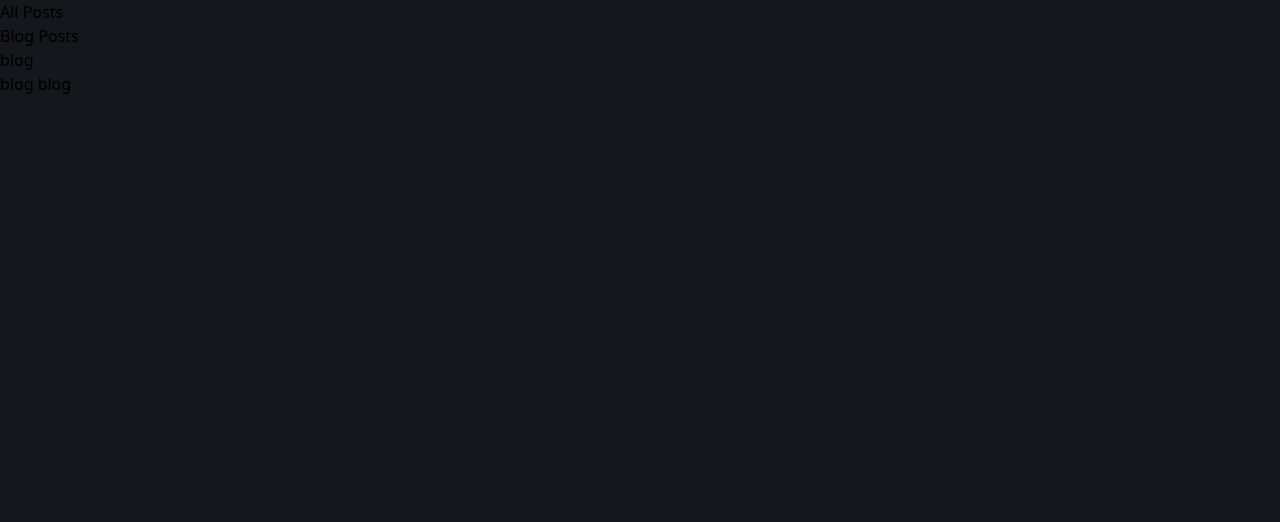
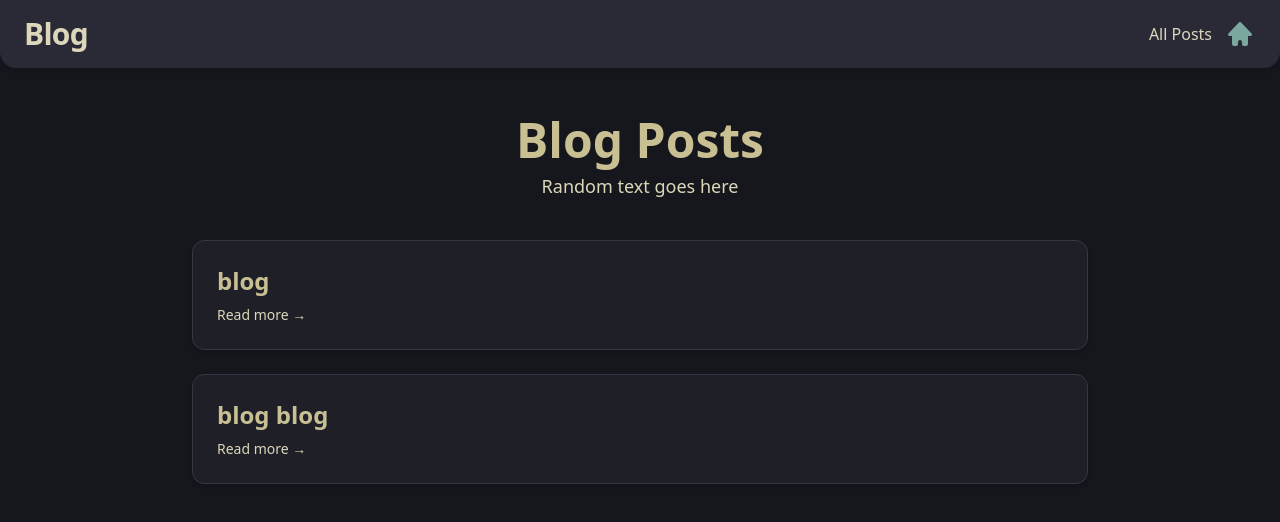
Before and after one commit to HasSak-47/oneoffs, a React (Vite) app: page /oneoffs/blog in a window 1280 px wide. Shown: the top 522 px of the page. Built offline with nearby package versions, Linux system fonts and the light colour scheme.

Commit message:
finished blog (i think) and made it more fancy

```diff
--- a/src/Blog.tsx
+++ b/src/Blog.tsx
@@ -3,6 +3,7 @@ import { useEffect, useState } from 'react';
 import { Result, try_catch } from './result';
 import Markdown from 'react-markdown';
 import remarkGfm from 'remark-gfm';
+import Header from './Header';
 
 interface BlogPost {
   slug: string;
@@ -10,10 +11,16 @@ interface BlogPost {
 }
 export default function Blog() {
   return (
-    <div className='blog-container'>
-      <nav className='blog-nav'>
-        <Link to='/blog'>All Posts</Link>
-      </nav>
+    <div>
+      <Header
+        name='Blog'
+        ret={true}
+        extra={
+          <nav className='blog-nav'>
+            <Link to='/blog'>All Posts</Link>
+          </nav>
+        }
+      />
       <Outlet />
     </div>
   );
@@ -32,12 +39,24 @@ export const BlogHome = () => {
   ];
 
   return (
-    <div className='blog-home'>
-      <h1>Blog Posts</h1>
-      <ul>
+    <div className='mx-auto w-11/12 max-w-4xl py-12'>
+      <header className='mb-10 text-center'>
+        <h1 className='text-oldWhite mb-2 text-5xl font-bold'>Blog Posts</h1>
+        <p className='text-fujiWhite text-lg'>Random text goes here</p>
+      </header>
+
+      <ul className='space-y-6'>
         {posts.map((post) => (
           <li key={post.slug}>
-            <Link to={`/blog/${post.slug}`}>{post.title}</Link>
+            <Link
+              to={`/blog/${post.slug}`}
+              className='border-sumiInk5 bg-sumiInk3 hover:border-waveBlue1 block rounded-xl border p-6 shadow-md transition-transform hover:scale-105'
+            >
+              <h2 className='text-oldWhite text-2xl font-semibold'>
+                {post.title}
+              </h2>
+              <p className='text-fujiWhite mt-2 text-sm'>Read more →</p>
+            </Link>
           </li>
         ))}
       </ul>
--- a/src/Header.tsx
+++ b/src/Header.tsx
@@ -4,22 +4,31 @@ import { Link } from 'react-router';
 type HeaderProp = {
   name: string;
   ret?: any;
+  extra?: any;
 };
 
 /*
  * basic dumb header that will be used everywhere!
  */
-export default function Header({ name, ret }: HeaderProp) {
+export default function Header({ name, ret, extra }: HeaderProp) {
   return (
-    <header className='text-fujiWhite bg-sumiInk4 flex h-fit justify-between rounded-b-2xl p-3 pr-5 pl-5 text-3xl'>
-      <h1> {name} </h1>
-      {ret !== undefined ? (
-        <Link className='align-middle' to='/'>
-          <HomeIcon className='text-fujiWhite h-8' />
-        </Link>
-      ) : (
-        <div />
-      )}
+    <header className='bg-sumiInk4 text-fujiWhite flex items-center justify-between rounded-b-2xl px-6 py-4 shadow-md'>
+      <h1 className='text-3xl font-bold tracking-tight'>{name}</h1>
+
+      <div className='flex items-center gap-3'>
+        {extra}
+
+        {ret !== undefined ? (
+          <Link
+            to='/'
+            className='flex items-center transition-transform hover:scale-110'
+          >
+            <HomeIcon className='text-waveAqua2 h-8 w-8' />
+          </Link>
+        ) : (
+          <div />
+        )}
+      </div>
     </header>
   );
 }
--- a/src/Notes.tsx
+++ b/src/Notes.tsx
@@ -282,7 +282,7 @@ export default function Notes() {
 
       {!showExplorer && (
         <button
-          className='bg-sumiInk3 border-sumiInk5 fixed bottom-6 left-6 z-50 flex h-12 w-12 items-center justify-center rounded-full border-4 shadow-lg md:hidden'
+          className='bg-sumiInk3 border-sumiInk5 fixed bottom-6 left-6 z-50 flex h-12 w-12 items-center justify-center rounded-full border-2 shadow-lg md:hidden'
           onClick={() => setShowExplorer((prev) => !prev)}
         >
           <Bars3Icon className='text-oldWhite w-3/4' />
@@ -322,7 +322,7 @@ export default function Notes() {
             {/* Textarea fills the rest */}
             <div className='flex-grow p-2'>
               <textarea
-                className='border-sumiInk5 bg-sumiInk3 text-oldWhite h-full w-full resize-none rounded-md border-4 p-4'
+                className='border-sumiInk5 bg-sumiInk3 text-oldWhite h-full w-full resize-none rounded-md border p-4'
                 value={text}
                 onChange={(e) => setText(e.target.value)}
               />
@@ -333,7 +333,7 @@ export default function Notes() {
         )}
 
         {/* panel for the explorer on !mobile */}
-        <div className='bg-sumiInk3 border-sumiInk5 m-1 hidden w-1/4 max-w-[360px] min-w-[220px] flex-1 overflow-scroll rounded-2xl border-4 p-2 md:block'>
+        <div className='bg-sumiInk3 border-sumiInk5 m-1 hidden w-1/4 max-w-[360px] min-w-[220px] flex-1 overflow-scroll rounded-2xl border p-2 md:block'>
           <TreeNode
             name='root'
             node={root}
@@ -347,7 +347,7 @@ export default function Notes() {
 
         {/* panel for the explorer on mobile */}
         {showExplorer && (
-          <div className='bg-sumiInk3 border-sumiInk5 fixed right-4 bottom-20 left-4 z-40 max-h-[70%] overflow-scroll rounded-2xl border-4 p-2 md:hidden'>
+          <div className='bg-sumiInk3 border-sumiInk5 fixed right-4 bottom-20 left-4 z-40 max-h-[70%] overflow-scroll rounded-2xl border p-2 md:hidden'>
             <button
               className='text-waveRed relative h-6 w-6'
               onClick={() => setShowExplorer((prev) => !prev)}
--- a/src/Options.tsx
+++ b/src/Options.tsx
@@ -53,14 +53,23 @@ function Options() {
       .trim();
 
   return (
-    <div id='utils-root' ref={rootRef} onKeyDown={handleKeyDown} tabIndex={0}>
+    <div
+      id='utils-root'
+      className='flex h-full flex-col'
+      ref={rootRef}
+      onKeyDown={handleKeyDown}
+      tabIndex={0}
+    >
       <Header name='Utils' />
-      <div id='utils'>
+      <div
+        id='utils'
+        className='bg-sumiInk2 m-auto flex w-fit flex-col justify-center space-y-5 rounded-xl p-10 text-center'
+      >
         {links.map((link, index) => (
           <Link
             key={link}
             id={link}
-            className='util'
+            className='text-oldWhite bg-sumiInk3 border-sumiInk5 hover:border-waveBlue1 h-fit w-full justify-center rounded-xl border p-4 text-2xl shadow-md transition-transform hover:scale-110'
             to={`/${link}`}
             ref={(el) => {
               linkRefs.current[index] = el;
--- a/src/index.css
+++ b/src/index.css
@@ -67,20 +67,20 @@
 	--color-katanaGray: #717c7c;
 }
 
+@layer base {
+	body {
+		@apply text-oldWhite;
+	}
+}
+
 @layer components {
-	#utils-root {
-		@apply flex h-full flex-col;
+
+	/* blog */
+	.blog-post h1 {
+		@apply text-2xl;
 	}
 
-	#utils-root #utils {
-		@apply bg-sumiInk2 m-auto flex w-fit flex-col justify-center space-y-5 rounded-xl p-10 text-center;
-	}
-
-	.util {
-		@apply text-oldWhite bg-sumiInk3 h-fit w-full justify-center rounded-xl p-4 text-2xl;
-	}
-
-	.util:focus {
-		@apply bg-sumiInk6 scale-110;
+	.blog-post h2 {
+		@apply text-xl;
 	}
 }
```
